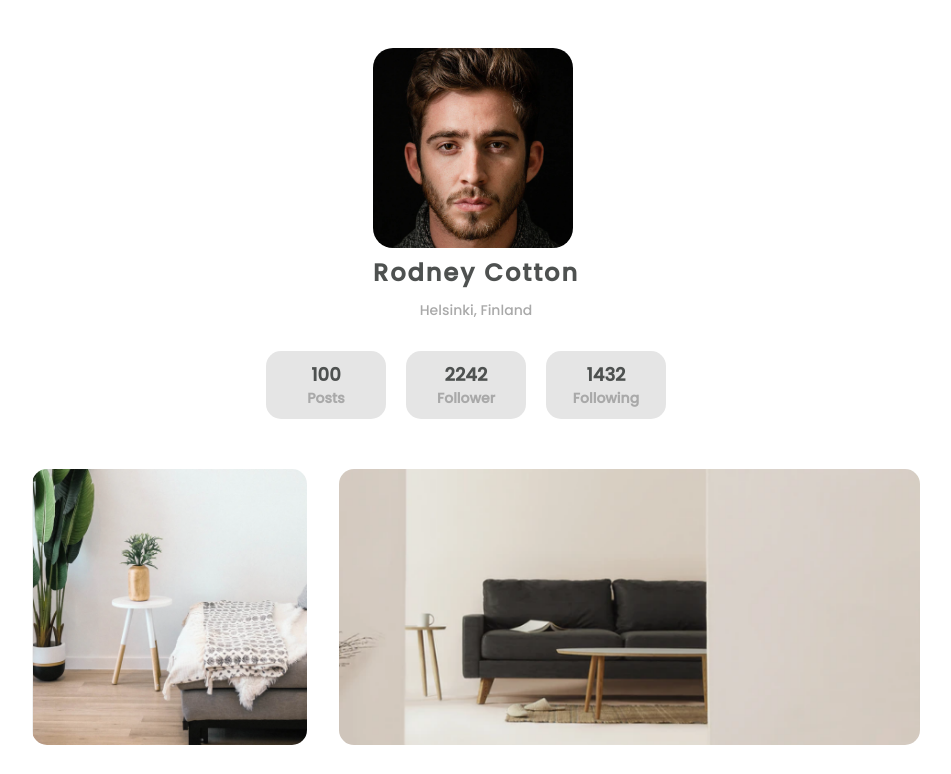
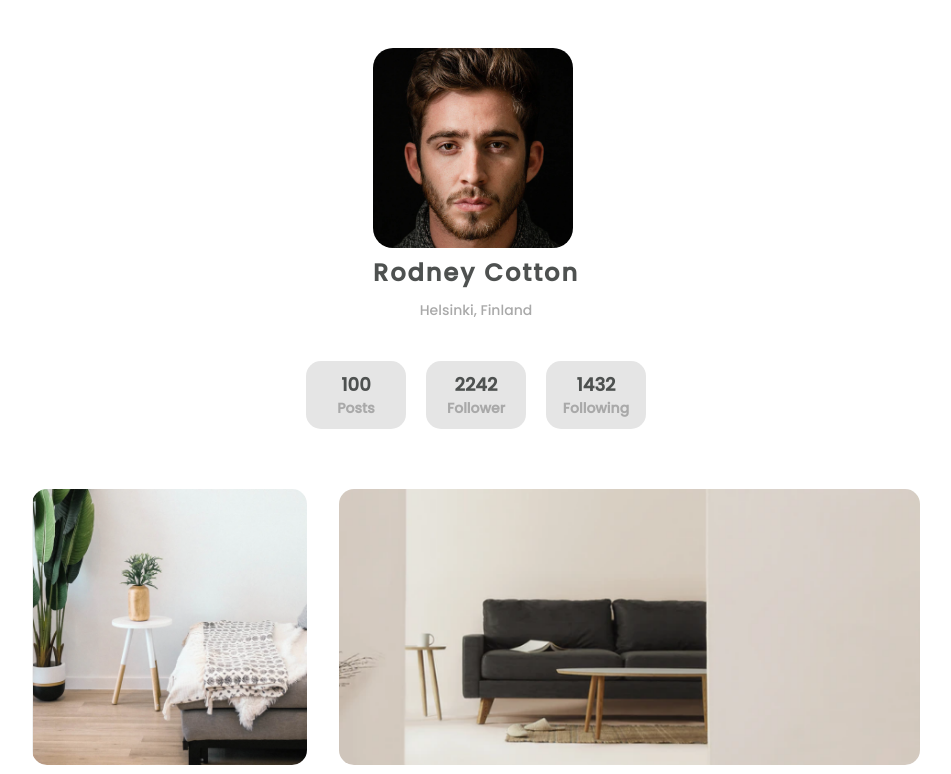
Before and after one commit to hasibhaque07/My-Gallery, a plain HTML site: page index.html in a window 1280 px wide. Shown: the top 774 px of the page, without its empty margins (164-1115 px from the left). Drawn offline with Linux system fonts and the light colour scheme.

Commit message:
Update style.css

```diff
--- a/style.css
+++ b/style.css
@@ -43,18 +43,21 @@ body {
 }
 .container-mid{
     display: flex;
+    justify-content: space-between;
+
     margin-top: 30px;
     margin-bottom: 50px;
 
 }
 .card{
 
-    width: 120px;
+    width: 100px;
     background-color: #E5E5E5;
     text-align: center;
     border-radius: 15px;
     padding: 10px 0;
-    margin-right: 20px;
+    margin: 10px;
+
 }
 .grid{
     display: grid;
```
